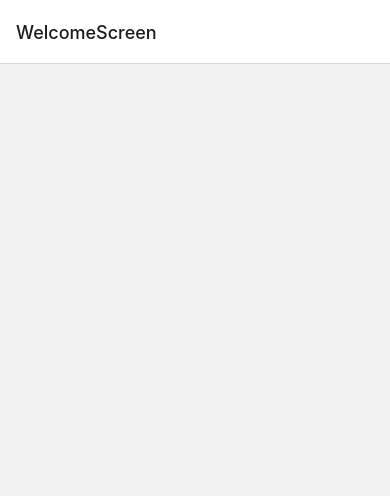
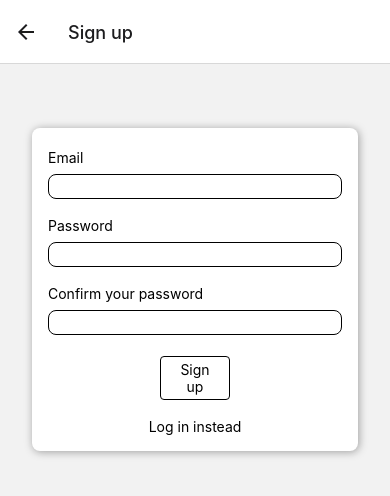
Before and after one commit to Mustafazirhli98/AuthenticationByReactNative, a React Native app: screen /SignupScreen in a window 390 px wide. Before the commit this address had no page. Shown: the top 496 px of the page. Built offline with nearby package versions, Linux system fonts and the light colour scheme.

Commit message:
signup request fix

```diff
--- a/App.js
+++ b/App.js
@@ -2,14 +2,17 @@
 import { StatusBar } from 'expo-status-bar';
 import { StyleSheet, Text, View } from 'react-native';
 import Stack from './navigations/Stack';
+import AuthContextProvider from './store/AuthContext';
 
 export default function App() {
   return (
     <View style={styles.container}>
       <StatusBar style="auto" />
-      <NavigationContainer>
-        <Stack />
-      </NavigationContainer>
+      <AuthContextProvider>
+        <NavigationContainer>
+          <Stack />
+        </NavigationContainer>
+      </AuthContextProvider>
     </View>
   );
 }
--- a/components/auth/AuthContent.jsx
+++ b/components/auth/AuthContent.jsx
@@ -2,11 +2,9 @@
 import AuthForm from "./AuthForm"
 import FlatButton from "../ui/FlatButton"
 import { useNavigation } from "@react-navigation/native"
-import { useContext, useState } from "react"
-import { AuthContext } from "../../store/AuthContext"
-import { createUser } from "../../service/http"
+import { useState } from "react"
 
-const AuthContent = ({ isLogin }) => {
+const AuthContent = ({ isLogin, AuthenticateHandler }) => {
     const navigation = useNavigation()
     const [isCredentialsValid, setIsCredentialsValid] = useState({
         emailValid: false,
@@ -39,7 +37,7 @@
             })
             return;
         }
-        createUser(email, password)
+        AuthenticateHandler(email, password)
     }
 
     return (
--- a/navigations/Stack.jsx
+++ b/navigations/Stack.jsx
@@ -8,7 +8,6 @@
 const Stack = () => {
     const Stack = createNativeStackNavigator()
     const context = useContext(AuthContext)
-
 
     const AuthStack = () => {
         return (
@@ -40,8 +39,8 @@
     }
     return (
         context.isAuthenticated ?
-            <AuthStack /> :
             <AuthenticatedStack />
+            : <AuthStack />
 
     )
 }
--- a/screens/SignupScreen.jsx
+++ b/screens/SignupScreen.jsx
@@ -1,8 +1,23 @@
+import { useContext } from "react"
 import AuthContent from "../components/auth/AuthContent"
+import { createUser } from "../service/http"
+import { AuthContext } from "../store/AuthContext"
 
 const SignupScreen = () => {
+    const context = useContext(AuthContext)
+
+    const signupHandler = async (email, password) => {
+        try {
+            const response = await createUser(email, password)
+            context.onAuthenticate(response.data.idToken)
+        }
+        catch {
+            console.log("authentication error")
+        }
+    }
+
     return (
-        <AuthContent />
+        <AuthContent AuthenticateHandler={signupHandler} />
     )
 }
 
--- a/service/http.js
+++ b/service/http.js
@@ -3,18 +3,11 @@
 const API_KEY = "AIzaSyAf0M-kvwlAtXPHUuCFpZRLPHQbjxUwVaw"
 
 export const createUser = async (email, password) => {
-    let response;
-    try {
-        response = await axios.post("https://identitytoolkit.googleapis.com/v1/accounts:signUp?key=" + API_KEY,
-            {
-                email: email,
-                password: password,
-                returnSecureToken: true
-            })
-        if (response) context.onAuthenticate(response.data.idToken)
-    } catch (err) {
-        console.log("Kullanıcı zaten kayıtlı.")
-        //Error mesage yazdırılacak.
-    }
+    const response = await axios.post("https://identitytoolkit.googleapis.com/v1/accounts:signUp?key=" + API_KEY,
+        {
+            email: email,
+            password: password,
+            returnSecureToken: true
+        })
     return response
 }
```
